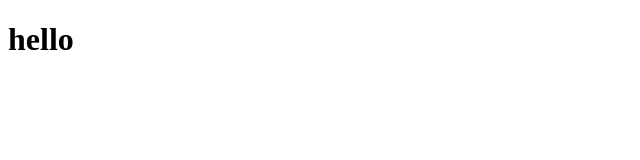
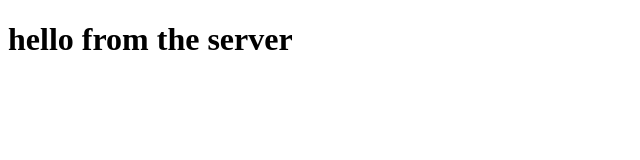
Before and after one commit to shehab-elhariry/test, a plain HTML site: page index.html in a window 1280 px wide. Shown: the whole page, without its empty margins (0-640 px from the left). Drawn offline with Linux system fonts and the light colour scheme.

Commit message:
Update index.html

```diff
--- a/index.html
+++ b/index.html
@@ -5,7 +5,7 @@
     <title>Document</title>
 </head>
 <body>
-   <h1>hello</h1>
+   <h1>hello from the server</h1>
 
 </body>
 </html>
```
